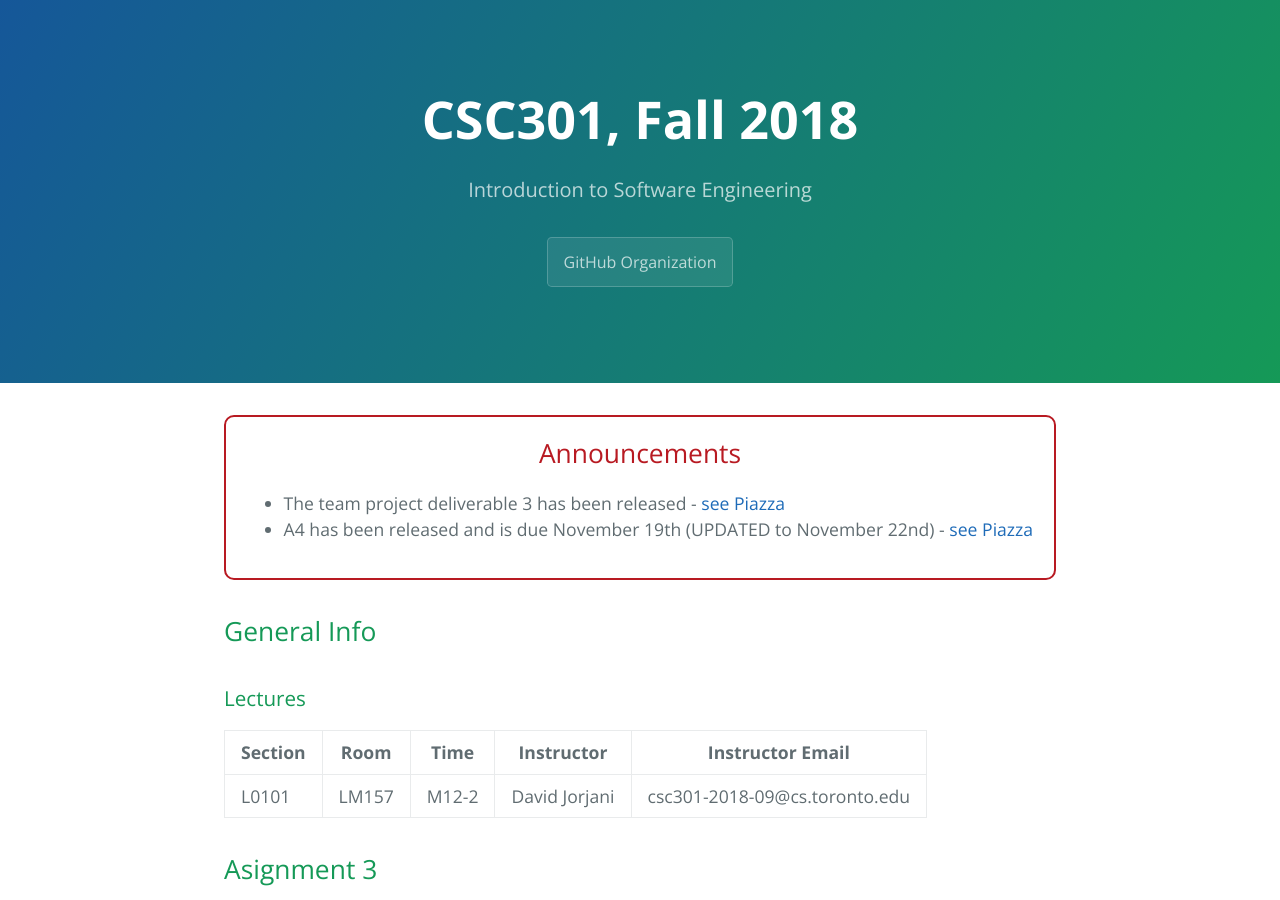
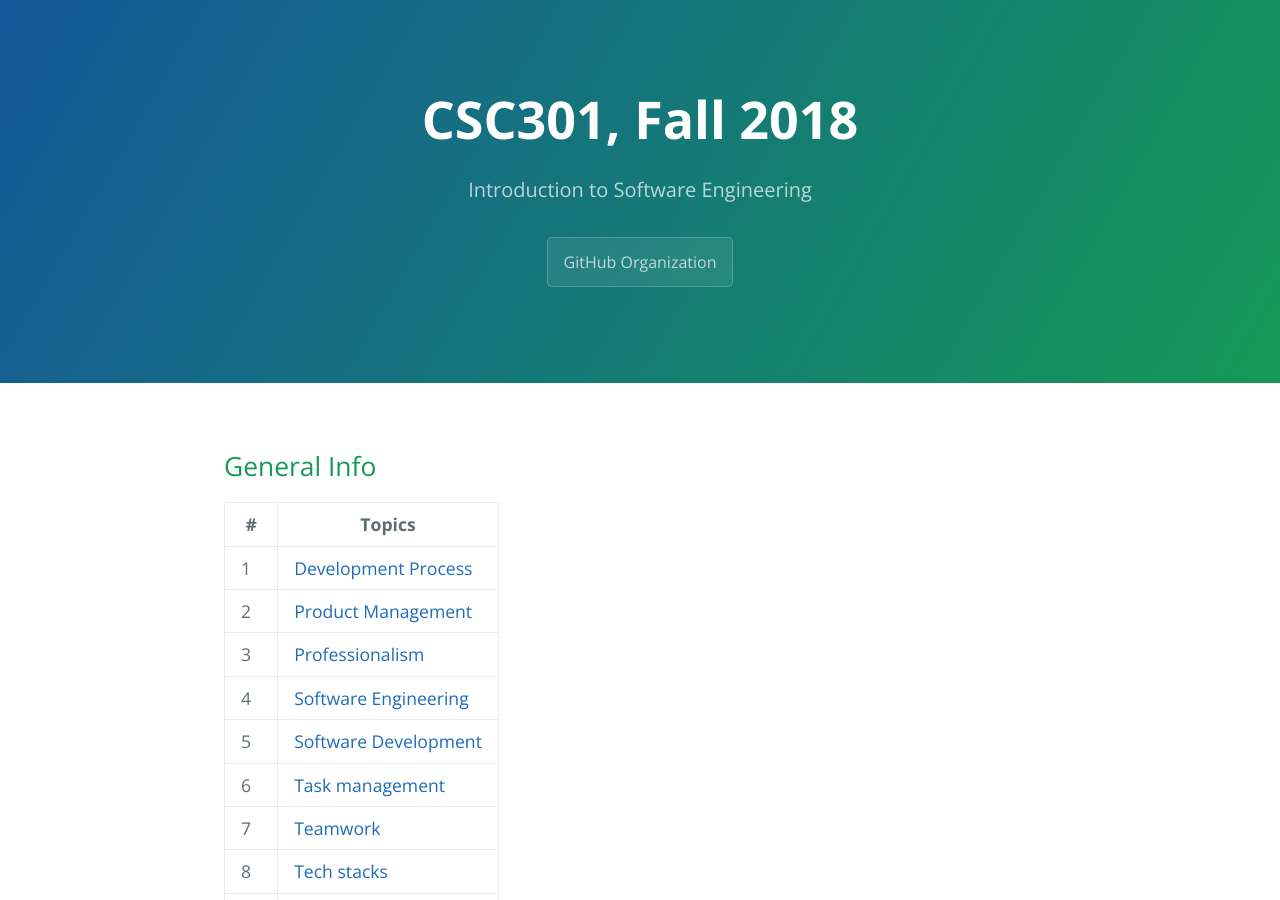
Before and after one commit to learning-software-engineering/learning-software-engineering.github.io, a Jekyll site: the page built from index.md, in a window 1280 px wide and 900 px high. Built offline with Jekyll 4.4.1, drawn with Linux system fonts in a browser that asks for light colours; some of the changed text lies outside the part shown.

Commit message:
Simplified index.md
Removed extra references not needed for a generic resource center.

```diff
--- a/index.md
+++ b/index.md
@@ -3,27 +3,10 @@ layout: default
 ---
 
 
-<title> CSC301 Fall 2018 </title>
-
-<div markdown="1" class="course-announcements">
-## Announcements
-
-{% include announcements.md%}
-</div>
+<title> Learning Software Engineering </title>
 
 ## General Info
 
-### Lectures
-
-| Section | Room | Time  | Instructor | Instructor Email
-|---|---|---|---|---|
-| L0101  | LM157  | M12-2  | David Jorjani | csc301-2018-09@cs.toronto.edu
-
-
-## Asignment 3
-
-- Instructions for [assignment 3](https://github.com/learning-software-engineering/learning-software-engineering.github.io/tree/main/Assignment3#intro)
-- Contribute to any of the following topics. Also, you are welcomed to contribute to any other related topic by creating a new file for it and linking it in this table.
 
 | # | Topics |
 |---|---|
```
